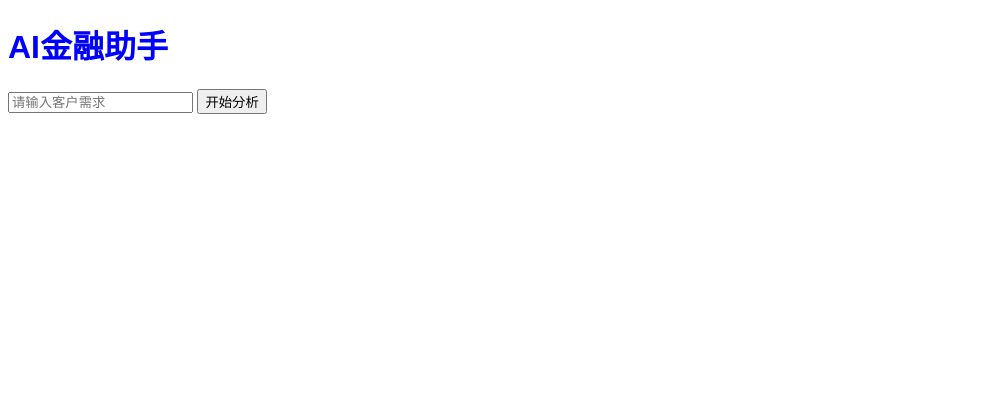
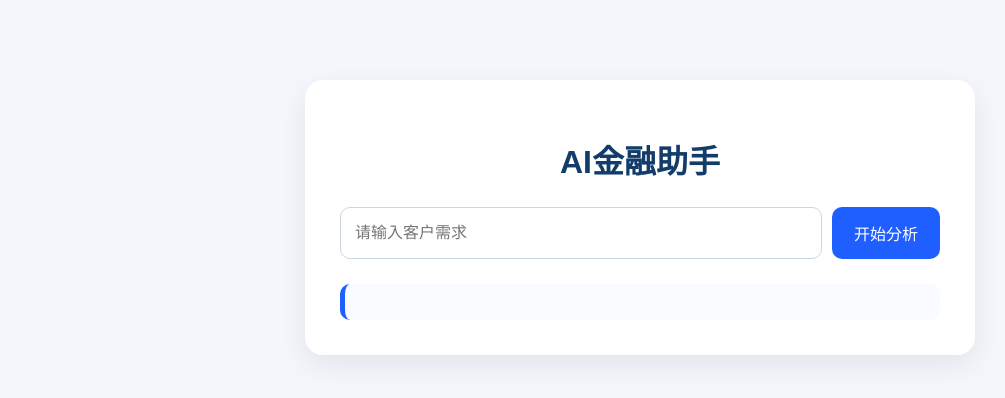
Before and after one commit to benboerb0323/Ai-Finance-Assistant, a Flask app: page / in a window 1280 px wide. Shown: the top 398 px of the page, without its empty margins (0-1005 px from the left). Run offline with Flask 3, Linux system fonts and the light colour scheme.

Commit message:
improve finance assistant ui

```diff
--- a/app.py
+++ b/app.py
@@ -2,30 +2,48 @@ from flask import Flask,render_template,request
 
 app = Flask(__name__)
 
+
+
+def analyse_financial_needs(user_input):
+
+    result =  []
+
+    if "低风险" in user_input:
+
+        result.append("客户偏好：稳健型")
+
+    if "高收益" in user_input:
+
+        result.append("客户偏好：进取型")
+
+    if "半年" in user_input:
+
+        result.append("推荐期限：6个月")
+
+    if len(result) == 0:
+
+        result.append("暂时无法识别客户需求")
+
+    return result
+
 @app.route("/",methods=["GET","POST"])
+
 def home():
 
     result =  []
+
+    user_input = ""
+
+
     if request.method == "POST":
 
         user_input = request.form["user_input"]
 
-        if "低风险" in user_input:
+        result = analyse_financial_needs(user_input)
 
-            result.append("客户偏好：稳健型")
 
-        if "高收益" in user_input:
 
-            result.append("客户偏好：进取型")
-
-        if "半年" in user_input:
-
-            result.append("推荐期限：6个月")
-
-        if len(result) == 0:
-
-            result.append("暂时无法识别客户需求")
-    return render_template("index.html",result=result)
+    return render_template("index.html",result=result,user_input=user_input)
 
 if __name__ == "__main__":
     app.run(debug=True)
--- /dev/null
+++ b/static/style.css
@@ -0,0 +1,61 @@
+body {
+    margin: 0;
+    padding: 0;
+    font-family: Arial, "Microsoft YaHei", sans-serif;
+    background: #f3f6fb;
+}
+
+.container {
+    width: 600px;
+    margin: 80px auto;
+    background: white;
+    padding: 35px;
+    border-radius: 18px;
+    box-shadow: 0 10px 30px rgba(0, 0, 0, 0.08);
+}
+
+h1 {
+    text-align: center;
+    color: #123c69;
+    margin-bottom: 25px;
+}
+
+form {
+    display: flex;
+    gap: 10px;
+}
+
+input {
+    flex: 1;
+    padding: 14px;
+    border: 1px solid #ccd6e0;
+    border-radius: 10px;
+    font-size: 16px;
+}
+
+button {
+    padding: 14px 22px;
+    border: none;
+    border-radius: 10px;
+    background: #1f5eff;
+    color: white;
+    font-size: 16px;
+    cursor: pointer;
+}
+
+button:hover {
+    background: #174bd6;
+}
+
+.result-box {
+    margin-top: 25px;
+    padding: 18px;
+    background: #f8fbff;
+    border-left: 5px solid #1f5eff;
+    border-radius: 10px;
+}
+
+.result-box p {
+    margin: 8px 0;
+    color: #333;
+}
--- a/templates/index.html
+++ b/templates/index.html
@@ -3,24 +3,32 @@
 
 <head>
     <title>AI金融助手</title>
+    <link rel="stylesheet" href="{{ url_for('static', filename='style.css') }}">
+
 </head>
 
-<body style="font-family: Arial;" margin="40px">
+<body>
+    <div class="container">
 
-    <h1 style="color: blue;">AI金融助手</h1>
+        <h1>AI金融助手</h1>
 
-    <form method="POST">
+        <form method="POST">
 
-        <input width="300px" height="300px" type="text" name="user_input" placeholder="请输入客户需求">
+            <input type="text" name="user_input" placeholder="请输入客户需求" value="{{ user_input }}">
 
-        <button height="36px" type="submit">开始分析</button>
+            <button type="submit">开始分析</button>
 
-    </form>
-    {% for item in result %}
+        </form>
 
-        <p>{{ item }}</p>
+        <div class="result-box">
+            {% for item in result %}
 
-    {% endfor %}
+               <p>{{ item }}</p>
+
+            {% endfor %}
+        </div>
+
+    <div>
 
 </body>
 
```
